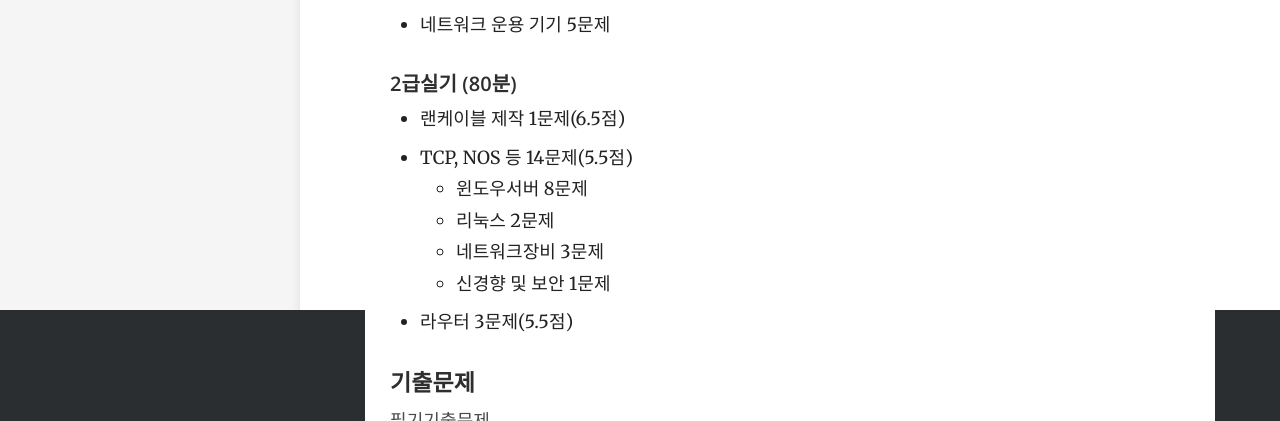
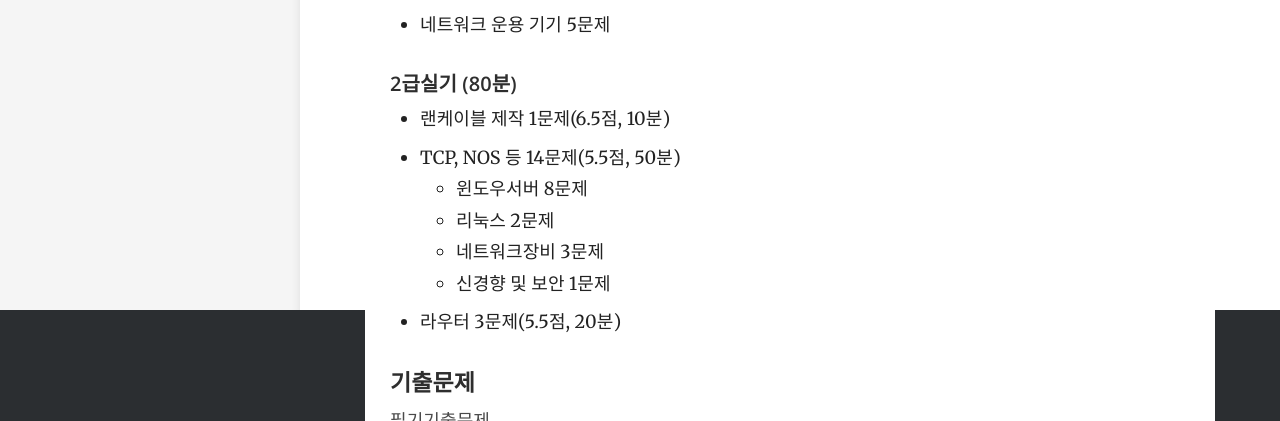
Before and after one commit to j2yes/j2yes.github.io, a Jekyll site: the page built from _docs/certificate/network.md, in a window 1280 px wide. Shown: the part 590-1011 px from the top of the page. Built offline with Jekyll 4.4.1, drawn with Linux system fonts in a browser that asks for light colours; comment, search, counter and statistics services are not loaded.

Commit message:
Updated '_docs/certificate/network.md' via CloudCannon

```diff
--- a/_docs/certificate/network.md
+++ b/_docs/certificate/network.md
@@ -20,13 +20,13 @@ order: 1
 - 네트워크 운용 기기 5문제
 
 ##### 2급실기 (80분)
-- 랜케이블 제작 1문제(6.5점)
-- TCP, NOS 등 14문제(5.5점)
+- 랜케이블 제작 1문제(6.5점, 10분)
+- TCP, NOS 등 14문제(5.5점, 50분)
     - 윈도우서버 8문제
     - 리눅스 2문제
     - 네트워크장비 3문제
     - 신경향 및 보안 1문제
-- 라우터 3문제(5.5점)
+- 라우터 3문제(5.5점, 20분)
 
 #### 기출문제
 [필기기출문제](http://www.comcbt.com/xe/jf)
```
